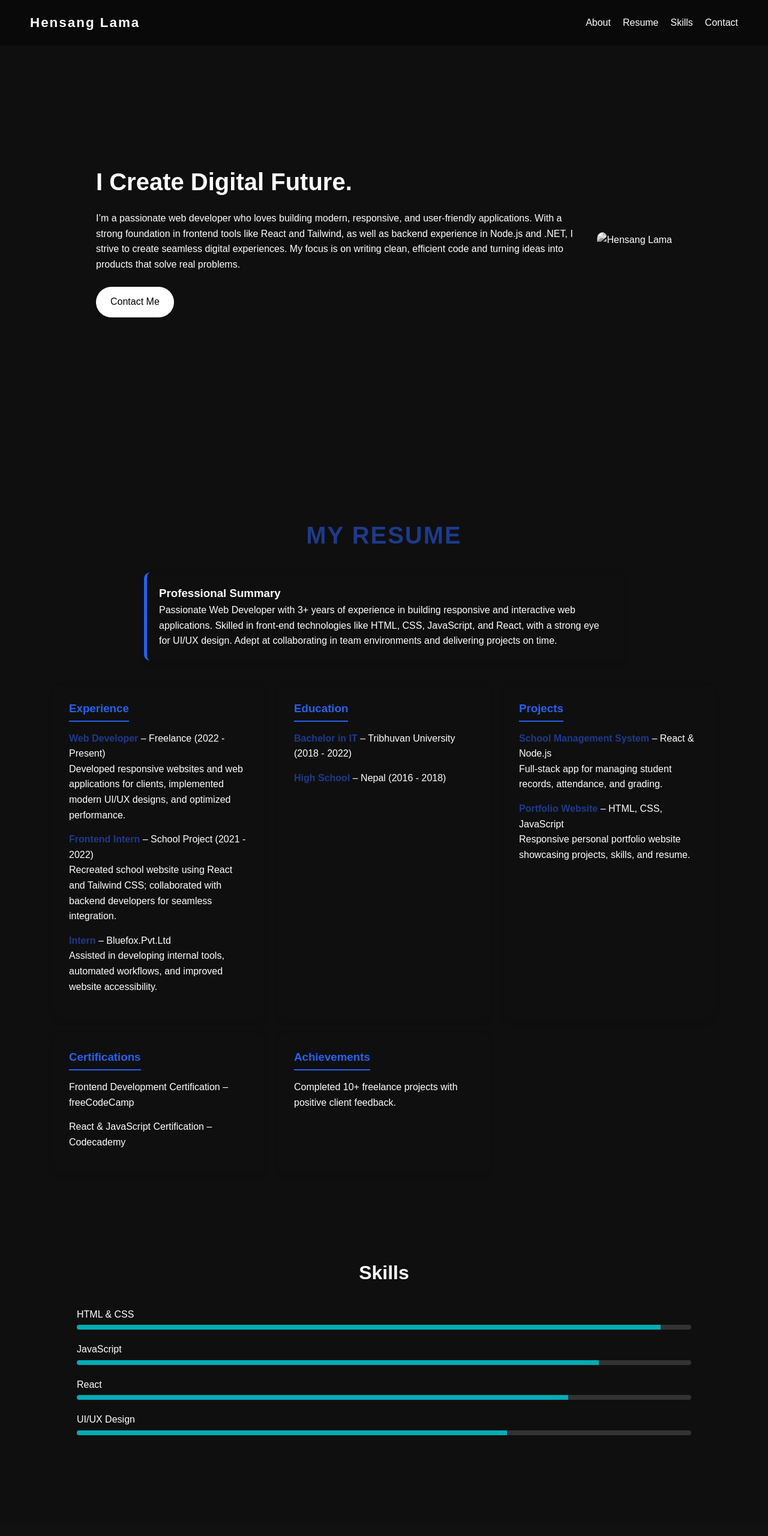
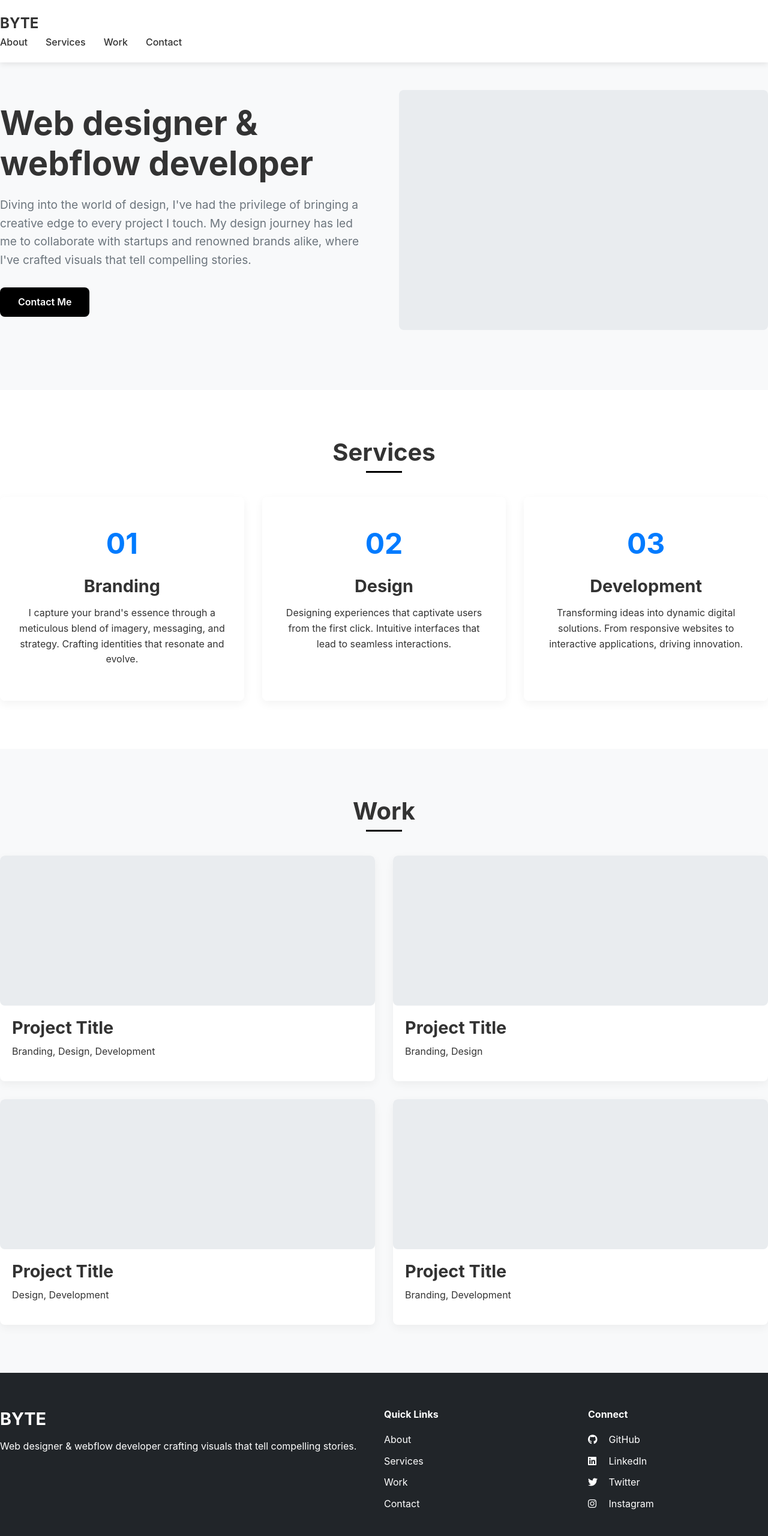
Before and after one commit to HensangL/New-portfolio, a plain HTML site: page index.html in a window 1280 px wide. Shown: the top 2560 px of the page at 60% size. Drawn offline with Linux system fonts and the light colour scheme.

Commit message:
new update

```diff
--- a/index.html
+++ b/index.html
@@ -3,173 +3,138 @@
 <head>
   <meta charset="UTF-8">
   <meta name="viewport" content="width=device-width, initial-scale=1.0">
-  <title>Hensang Lama | Portfolio</title>
+  <title>BYTE | Portfolio</title>
   <link rel="stylesheet" href="style.css">
-  <!-- Font Awesome for social icons -->
   <link rel="stylesheet" href="https://cdnjs.cloudflare.com/ajax/libs/font-awesome/6.5.0/css/all.min.css">
 </head>
 <body>
 
   <!-- Navbar -->
   <header class="navbar">
-    <div class="logo">Hensang Lama</div>
+    <div class="logo">BYTE</div>
     <nav>
       <ul>
         <li><a href="#about">About</a></li>
-        <li><a href="#resume">Resume</a></li>
-        <li><a href="#skills">Skills</a></li>
-        <li><a href="#footer">Contact</a></li>
+        <li><a href="#services">Services</a></li>
+        <li><a href="#work">Work</a></li>
+        <li><a href="#contact">Contact</a></li>
       </ul>
     </nav>
   </header>
 
   <!-- Hero Section -->
   <section id="about" class="hero">
-    <div class="about-me">
-      <div class="about-text">
-        <h2>I Create Digital Future.</h2>
+    <div class="hero-content">
+      <div class="hero-text">
+        <h1>Web designer &<br>webflow developer</h1>
         <p>
-          I’m a passionate web developer who loves building modern, responsive, and user-friendly applications. With a strong foundation in frontend tools like React and Tailwind, as well as backend experience in Node.js and .NET, I strive to create seamless digital experiences. My focus is on writing clean, efficient code and turning ideas into products that solve real problems.
+          Diving into the world of design, I've had the privilege of bringing a creative edge to every project I touch. My design journey has led me to collaborate with startups and renowned brands alike, where I've crafted visuals that tell compelling stories.
         </p>
-        <a href="#footer" class="btn">Contact Me</a>
+        <a href="#contact" class="btn">Contact Me</a>
       </div>
-
-      <div class="about-image">
-        <img src="passport.JPG" alt="Hensang Lama">
+      <div class="hero-image">
+        <!-- Placeholder for image -->
+        <div class="image-placeholder"></div>
       </div>
     </div>
   </section>
 
-  <!-- Resume Section -->
-  <section id="resume" class="resume">
-  <h2 class="section-title">My Resume</h2>
+  <!-- Services Section -->
+  <section id="services" class="services">
+    <h2 class="section-title">Services</h2>
+    <div class="services-grid">
+      <div class="service-card">
+        <div class="service-number">01</div>
+        <h3>Branding</h3>
+        <p>I capture your brand's essence through a meticulous blend of imagery, messaging, and strategy. Crafting identities that resonate and evolve.</p>
+      </div>
+      <div class="service-card">
+        <div class="service-number">02</div>
+        <h3>Design</h3>
+        <p>Designing experiences that captivate users from the first click. Intuitive interfaces that lead to seamless interactions.</p>
+      </div>
+      <div class="service-card">
+        <div class="service-number">03</div>
+        <h3>Development</h3>
+        <p>Transforming ideas into dynamic digital solutions. From responsive websites to interactive applications, driving innovation.</p>
+      </div>
+    </div>
+  </section>
 
-  <!-- Professional Summary -->
-  <div class="summary card">
-    <h3>Professional Summary</h3>
-    <p>
-      Passionate Web Developer with 3+ years of experience in building responsive and interactive web applications. Skilled in front-end technologies like HTML, CSS, JavaScript, and React, with a strong eye for UI/UX design. Adept at collaborating in team environments and delivering projects on time.
-    </p>
-  </div>
-
-  <div class="resume-grid">
-    <!-- Experience -->
-    <div class="resume-card">
-      <h3>Experience</h3>
-      <ul>
-        <li>
-          <strong>Web Developer</strong> – Freelance (2022 - Present)
-          <p>Developed responsive websites and web applications for clients, implemented modern UI/UX designs, and optimized performance.</p>
-        </li>
-        <li>
-          <strong>Frontend Intern</strong> – School Project (2021 - 2022)
-          <p>Recreated school website using React and Tailwind CSS; collaborated with backend developers for seamless integration.</p>
-        </li>
-        <li>
-          <strong>Intern</strong> – Bluefox.Pvt.Ltd
-          <p>Assisted in developing internal tools, automated workflows, and improved website accessibility.</p>
-        </li>
-      </ul>
-    </div>
-
-    <!-- Education -->
-    <div class="resume-card">
-      <h3>Education</h3>
-      <ul>
-        <li><strong>Bachelor in IT</strong> – Tribhuvan University (2018 - 2022)</li>
-        <li><strong>High School</strong> – Nepal (2016 - 2018)</li>
-      </ul>
-    </div>
-
-    <!-- Projects -->
-    <div class="resume-card">
-      <h3>Projects</h3>
-      <ul>
-        <li>
-          <strong>School Management System</strong> – React & Node.js
-          <p>Full-stack app for managing student records, attendance, and grading.</p>
-        </li>
-        <li>
-          <strong>Portfolio Website</strong> – HTML, CSS, JavaScript
-          <p>Responsive personal portfolio website showcasing projects, skills, and resume.</p>
-        </li>
-      </ul>
-    </div>
-
-    <!-- Certifications -->
-    <div class="resume-card">
-      <h3>Certifications</h3>
-      <ul>
-        <li>Frontend Development Certification – freeCodeCamp</li>
-        <li>React & JavaScript Certification – Codecademy</li>
-      </ul>
-    </div>
-
-    <!-- Achievements -->
-    <div class="resume-card">
-      <h3>Achievements</h3>
-      <ul>
-        <li>Completed 10+ freelance projects with positive client feedback.</li>
-      </ul>
-    </div>
-  </div>
-</section>
-
-
-  <!-- Skills Section -->
-  <section id="skills" class="skills">
-    <h2 class="section-title animate-slideUp">Skills</h2>
-    <div class="skill-bars">
-      <div class="skill">
-        <p>HTML & CSS</p>
-        <div class="bar"><span style="width:95%"></span></div>
+  <!-- Work Section -->
+  <section id="work" class="work">
+    <h2 class="section-title">Work</h2>
+    <div class="work-grid">
+      <div class="work-card">
+        <div class="work-image">
+          <div class="image-placeholder"></div>
+        </div>
+        <div class="work-content">
+          <h3>Project Title</h3>
+          <p>Branding, Design, Development</p>
+        </div>
       </div>
-      <div class="skill">
-        <p>JavaScript</p>
-        <div class="bar"><span style="width:85%"></span></div>
+      <div class="work-card">
+        <div class="work-image">
+          <div class="image-placeholder"></div>
+        </div>
+        <div class="work-content">
+          <h3>Project Title</h3>
+          <p>Branding, Design</p>
+        </div>
       </div>
-      <div class="skill">
-        <p>React</p>
-        <div class="bar"><span style="width:80%"></span></div>
+      <div class="work-card">
+        <div class="work-image">
+          <div class="image-placeholder"></div>
+        </div>
+        <div class="work-content">
+          <h3>Project Title</h3>
+          <p>Design, Development</p>
+        </div>
       </div>
-      <div class="skill">
-        <p>UI/UX Design</p>
-        <div class="bar"><span style="width:70%"></span></div>
+      <div class="work-card">
+        <div class="work-image">
+          <div class="image-placeholder"></div>
+        </div>
+        <div class="work-content">
+          <h3>Project Title</h3>
+          <p>Branding, Development</p>
+        </div>
       </div>
     </div>
   </section>
 
   <!-- Footer -->
-  <footer id="footer" class="footer">
+  <footer id="contact" class="footer">
     <div class="footer-container">
       <div class="footer-about">
-        <h3>Hensang Lama</h3>
-        <p>Passionate Web Developer building responsive and user-friendly applications.</p>
+        <h3>BYTE</h3>
+        <p>Web designer & webflow developer crafting visuals that tell compelling stories.</p>
       </div>
 
       <div class="footer-links">
         <h4>Quick Links</h4>
         <ul>
           <li><a href="#about">About</a></li>
-          <li><a href="#resume">Resume</a></li>
-          <li><a href="#skills">Skills</a></li>
-          <li><a href="#footer">Contact</a></li>
+          <li><a href="#services">Services</a></li>
+          <li><a href="#work">Work</a></li>
+          <li><a href="#contact">Contact</a></li>
         </ul>
       </div>
 
       <div class="footer-socials">
         <h4>Connect</h4>
         <ul>
-          <li><a href="https://github.com/HensangL" target="_blank"><i class="fab fa-github"></i> GitHub</a></li>
-          <li><a href="https://www.linkedin.com/in/hensang-lama-6460a8354" target="_blank"><i class="fab fa-linkedin"></i> LinkedIn</a></li>
-          <li><a href="https://x.com/HensangL" target="_blank"><i class="fab fa-twitter"></i> Twitter</a></li>
-          <li><a href="https://www.instagram.com/hensanglama" target="_blank"><i class="fab fa-instagram"></i> Instagram</a></li>
+          <li><a href="#" target="_blank"><i class="fab fa-github"></i> GitHub</a></li>
+          <li><a href="#" target="_blank"><i class="fab fa-linkedin"></i> LinkedIn</a></li>
+          <li><a href="#" target="_blank"><i class="fab fa-twitter"></i> Twitter</a></li>
+          <li><a href="#" target="_blank"><i class="fab fa-instagram"></i> Instagram</a></li>
         </ul>
       </div>
     </div>
 
     <div class="footer-bottom">
-      <p>© 2025 Hensang Lama. All Rights Reserved.</p>
+      <p>© 2025 BYTE. All Rights Reserved.</p>
     </div>
   </footer>
 
--- a/style.css
+++ b/style.css
@@ -1,14 +1,113 @@
-/* General Reset */
+/* style.css */
+/* Reset and Base Styles */
 * {
   margin: 0;
   padding: 0;
   box-sizing: border-box;
+  font-family: 'Inter', sans-serif;
 }
+
+:root {
+  --primary-color: #000;
+  --secondary-color: #333;
+  --accent-color: #007bff;
+  --light-color: #f8f9fa;
+  --dark-color: #212529;
+  --text-color: #333;
+  --text-light: #6c757d;
+  --border-radius: 8px;
+  --transition: all 0.3s ease;
+}
+
 body {
-  font-family: "Arial", sans-serif;
-  color: #fff;
-  background-color: #0f0f0f;
   line-height: 1.6;
+  color: var(--text-color);
+  background-color: #fff;
+}
+
+.container {
+  width: 100%;
+  max-width: 1200px;
+  margin: 0 auto;
+  padding: 0 20px;
+}
+
+/* Typography */
+h1, h2, h3, h4, h5, h6 {
+  font-weight: 700;
+  line-height: 1.2;
+  margin-bottom: 1rem;
+}
+
+h1 {
+  font-size: 3rem;
+}
+
+h2 {
+  font-size: 2.5rem;
+}
+
+h3 {
+  font-size: 1.8rem;
+}
+
+p {
+  margin-bottom: 1rem;
+}
+
+a {
+  text-decoration: none;
+  color: inherit;
+  transition: var(--transition);
+}
+
+ul {
+  list-style: none;
+}
+
+img {
+  max-width: 100%;
+  height: auto;
+}
+
+/* Buttons */
+.btn {
+  display: inline-block;
+  padding: 12px 30px;
+  background-color: var(--primary-color);
+  color: white;
+  border: none;
+  border-radius: var(--border-radius);
+  font-weight: 600;
+  cursor: pointer;
+  transition: var(--transition);
+}
+
+.btn:hover {
+  background-color: var(--secondary-color);
+  transform: translateY(-2px);
+}
+
+/* Section Styling */
+section {
+  padding: 80px 0;
+}
+
+.section-title {
+  text-align: center;
+  margin-bottom: 50px;
+  position: relative;
+}
+
+.section-title::after {
+  content: '';
+  position: absolute;
+  bottom: -10px;
+  left: 50%;
+  transform: translateX(-50%);
+  width: 60px;
+  height: 3px;
+  background-color: var(--primary-color);
 }
 
 /* Navbar */
@@ -17,327 +116,252 @@ body {
   top: 0;
   left: 0;
   width: 100%;
-  background: rgba(10, 10, 10, 0.95); /* darker navbar */
+  padding: 20px 0;
+  background-color: white;
+  box-shadow: 0 2px 10px rgba(0, 0, 0, 0.1);
+  z-index: 1000;
+}
+
+.navbar .container {
   display: flex;
   justify-content: space-between;
   align-items: center;
-  padding: 20px 50px;
-  z-index: 1000;
-  transition: background 0.3s ease;
-}
-.navbar .logo {
-  font-size: 1.4rem;
-  font-weight: bold;
-  letter-spacing: 2px;
-}
-.navbar ul {
-  display: flex;
-  list-style: none;
-}
-.navbar ul li {
-  margin-left: 20px;
-}
-.navbar ul li a {
-  color: #fff;
-  text-decoration: none;
-  transition: color 0.3s ease;
-}
-.navbar ul li a:hover {
-  color: #00adb5;
 }
 
-/* Hero */
+.logo {
+  font-size: 1.5rem;
+  font-weight: 700;
+}
+
+.navbar nav ul {
+  display: flex;
+  gap: 30px;
+}
+
+.navbar nav a {
+  font-weight: 500;
+  position: relative;
+}
+
+.navbar nav a:hover {
+  color: var(--accent-color);
+}
+
+.navbar nav a::after {
+  content: '';
+  position: absolute;
+  bottom: -5px;
+  left: 0;
+  width: 0;
+  height: 2px;
+  background-color: var(--accent-color);
+  transition: var(--transition);
+}
+
+.navbar nav a:hover::after {
+  width: 100%;
+}
+
+/* Hero Section */
 .hero {
-  min-height: 100vh;
-  display: flex;
+  padding-top: 150px;
+  padding-bottom: 100px;
+  background-color: var(--light-color);
+}
+
+.hero-content {
+  display: grid;
+  grid-template-columns: 1fr 1fr;
+  gap: 50px;
   align-items: center;
-  justify-content: space-between;
-  padding: 0 10%;
 }
-.hero-text {
-  max-width: 500px;
-}
+
 .hero-text h1 {
-  font-size: 3rem;
+  font-size: 3.5rem;
   margin-bottom: 20px;
 }
+
 .hero-text p {
-  margin-bottom: 20px;
-  color: #ccc;
-}
-.hero-img img {
-  width: 350px;
-  border-radius: 10px;
-}
-.btn {
-  background: #00adb5;
-  color: #fff;
-  padding: 12px 25px;
-  border-radius: 30px;
-  text-decoration: none;
-  transition: background 0.3s ease;
-}
-.btn:hover {
-  background: #008c8c;
+  font-size: 1.2rem;
+  margin-bottom: 30px;
+  color: var(--text-light);
 }
 
-/* Sections */
-.section-title {
-  font-size: 2rem;
-  margin-bottom: 30px;
+.hero-image {
   text-align: center;
 }
 
-/* Resume Section */
-.resume {
-  padding: 60px 20px;
+.image-placeholder {
+  width: 100%;
+  height: 400px;
+  background-color: #e9ecef;
+  border-radius: var(--border-radius);
+  display: flex;
+  align-items: center;
+  justify-content: center;
+  color: var(--text-light);
+}
+
+/* Services Section */
+.services {
+  background-color: white;
+}
+
+.services-grid {
+  display: grid;
+  grid-template-columns: repeat(3, 1fr);
+  gap: 30px;
+}
+
+.service-card {
+  padding: 40px 30px;
+  border-radius: var(--border-radius);
+  box-shadow: 0 5px 15px rgba(0, 0, 0, 0.05);
+  transition: var(--transition);
   text-align: center;
 }
 
-.resume .section-title {
-  font-size: 2.5rem;
-  margin-bottom: 30px;
-  color: #1e3a8a; /* blue */
-  text-transform: uppercase;
-  letter-spacing: 2px;
+.service-card:hover {
+  transform: translateY(-10px);
+  box-shadow: 0 15px 30px rgba(0, 0, 0, 0.1);
 }
 
-.summary.card {
-
-  padding: 20px;
-  margin: 0 auto 40px auto;
-  max-width: 800px;
-  border-left: 5px solid #2563eb; /* bright blue accent */
-  box-shadow: 0px 4px 12px rgba(0,0,0,0.08);
-  border-radius: 10px;
-  text-align: left;
+.service-number {
+  font-size: 3rem;
+  font-weight: 700;
+  color: var(--accent-color);
+  margin-bottom: 15px;
 }
 
-/* Resume Grid */
-.resume-grid {
-  display: grid;
-  grid-template-columns: repeat(auto-fit, minmax(320px, 1fr));
-  gap: 25px;
-  max-width: 1100px;
-  margin: auto;
+.service-card h3 {
+  margin-bottom: 15px;
 }
 
-.resume-card {
-  padding: 25px;
-  border-radius: 12px;
-  box-shadow: 0px 4px 12px rgba(0,0,0,0.1);
-  text-align: left;
-  transition: transform 0.3s, box-shadow 0.3s;
+/* Work Section */
+.work {
+  background-color: var(--light-color);
 }
 
-.resume-card:hover {
-  transform: translateY(-5px);
-  box-shadow: 0px 8px 20px rgba(0,0,0,0.15);
+.work-grid {
+  display: grid;
+  grid-template-columns: repeat(2, 1fr);
+  gap: 30px;
 }
 
-.resume-card h3 {
-  margin-bottom: 15px;
-  color: #2563eb; /* blue accent */
-  border-bottom: 2px solid #2563eb;
-  display: inline-block;
-  padding-bottom: 5px;
+.work-card {
+  background-color: white;
+  border-radius: var(--border-radius);
+  overflow: hidden;
+  box-shadow: 0 5px 15px rgba(0, 0, 0, 0.05);
+  transition: var(--transition);
 }
 
-.resume-card ul {
-  list-style: none;
-  padding: 0;
+.work-card:hover {
+  transform: translateY(-5px);
+  box-shadow: 0 10px 25px rgba(0, 0, 0, 0.1);
 }
 
-.resume-card ul li {
-  margin-bottom: 15px;
-  line-height: 1.6;
+.work-image {
+  height: 250px;
+  overflow: hidden;
 }
 
-.resume-card strong {
-  color: #1e3a8a;
+.work-image .image-placeholder {
+  height: 100%;
 }
 
-
-/* Skills */
-.skills {
-  padding: 80px 10%;
-}
-.skill-bars .skill {
-  margin-bottom: 20px;
-}
-.skill p {
-  margin-bottom: 5px;
-}
-.bar {
-  background: #333;
-  height: 8px;
-  border-radius: 5px;
-  overflow: hidden;
-}
-.bar span {
-  display: block;
-  height: 100%;
-  background: #00adb5;
+.work-content {
+  padding: 20px;
 }
 
-/* Contact */
-.contact {
-  padding: 80px 10%;
-  text-align: center;
-  background: #1a1a1a;
-}
-.contact p {
-  margin-bottom: 20px;
+.work-content h3 {
+  margin-bottom: 10px;
 }
 
 /* Footer */
 .footer {
-  padding: 20px;
-  text-align: center;
-  background: #0a0a0a;
-  font-size: 0.9rem;
-  color: #888;
-}
-.about-me {
-  display: flex;
-  align-items: center;
-  justify-content: space-between;
-  gap: 2rem;
-  padding: 4rem 2rem;
-}
-
-.about-text {
-  flex: 1;
-  color: #fff;
-}
-
-.about-text h2 {
-  font-size: 2.5rem;
-  margin-bottom: 1rem;
-}
-
-.about-text p {
-  font-size: 1rem;
-  line-height: 1.6;
-  margin-bottom: 1.5rem;
-}
-
-.about-text .btn {
-  display: inline-block;
-  padding: 0.8rem 1.5rem;
-  background: #fff;
-  color: #000;
-  border-radius: 30px;
-  text-decoration: none;
-  transition: background 0.3s ease, color 0.3s ease;
-}
-
-.about-text .btn:hover {
-  background: #000;
-  color: #fff;
-}
-
-/* Image styling */
-.about-image img {
-  width: 300px;
-  height: auto;
-  border-radius: 10px;
-  filter: grayscale(100%); /* black & white */
-  transition: filter 0.5s ease;
-}
-
-.about-image img:hover {
-  filter: grayscale(0%); /* back to color on hover */
-}
-.footer {
-  background: #111;
-  color: #ddd;
-  padding: 40px 20px;
-  margin-top: 50px;
+  background-color: var(--dark-color);
+  color: white;
+  padding: 60px 0 20px;
 }
 
 .footer-container {
-  display: flex;
-  flex-wrap: wrap;
-  justify-content: space-between;
-  max-width: 1100px;
-  margin: auto;
-  gap: 30px;
+  display: grid;
+  grid-template-columns: 2fr 1fr 1fr;
+  gap: 40px;
+  margin-bottom: 40px;
 }
 
-.footer-container h3,
-.footer-container h4 {
-  color: #fff;
+.footer-about h3 {
   margin-bottom: 15px;
+}
+
+.footer-links h4,
+.footer-socials h4 {
+  margin-bottom: 20px;
 }
 
 .footer-links ul,
 .footer-socials ul {
-  list-style: none;
-  padding: 0;
-}
-
-.footer-links ul li,
-.footer-socials ul li {
-  margin-bottom: 10px;
-}
-
-.footer-links a,
-.footer-socials a {
-  color: #bbb;
-  text-decoration: none;
-  transition: color 0.3s;
+  display: flex;
+  flex-direction: column;
+  gap: 10px;
 }
 
 .footer-links a:hover,
 .footer-socials a:hover {
-  color: #fff;
+  color: var(--accent-color);
 }
 
 .footer-socials i {
-  margin-right: 8px;
+  margin-right: 10px;
+  width: 20px;
 }
 
 .footer-bottom {
   text-align: center;
-  border-top: 1px solid #333;
-  padding-top: 15px;
-  margin-top: 20px;
-  font-size: 14px;
-  color: #aaa;
+  padding-top: 20px;
+  border-top: 1px solid rgba(255, 255, 255, 0.1);
 }
 
+/* Responsive Design */
+@media (max-width: 992px) {
+  .hero-content {
+    grid-template-columns: 1fr;
+    text-align: center;
+  }
 
-/* Animations */
-.animate-fadeIn {
-  animation: fadeIn 1.5s ease forwards;
-}
-.animate-slideUp {
-  animation: slideUp 1.5s ease forwards;
-}
-@keyframes fadeIn {
-  from { opacity: 0; }
-  to { opacity: 1; }
-}
-@keyframes slideUp {
-  from { transform: translateY(40px); opacity: 0; }
-  to { transform: translateY(0); opacity: 1; }
+  .services-grid {
+    grid-template-columns: repeat(2, 1fr);
+  }
+
+  .footer-container {
+    grid-template-columns: 1fr 1fr;
+  }
 }
 
-/* Responsive */
-@media(max-width: 768px) {
-  .hero {
-    flex-direction: column;
-    text-align: center;
+@media (max-width: 768px) {
+  .navbar nav ul {
+    gap: 15px;
   }
-  .hero-img {
-    margin-top: 30px;
+
+  .services-grid {
+    grid-template-columns: 1fr;
   }
-  .resume-content {
-    flex-direction: column;
+
+  .work-grid {
+    grid-template-columns: 1fr;
   }
-  .resume-content div {
-    width: 100%;
-    margin-bottom: 20px;
+
+  .footer-container {
+    grid-template-columns: 1fr;
+  }
+
+  h1 {
+    font-size: 2.5rem;
+  }
+
+  h2 {
+    font-size: 2rem;
   }
 }
```
